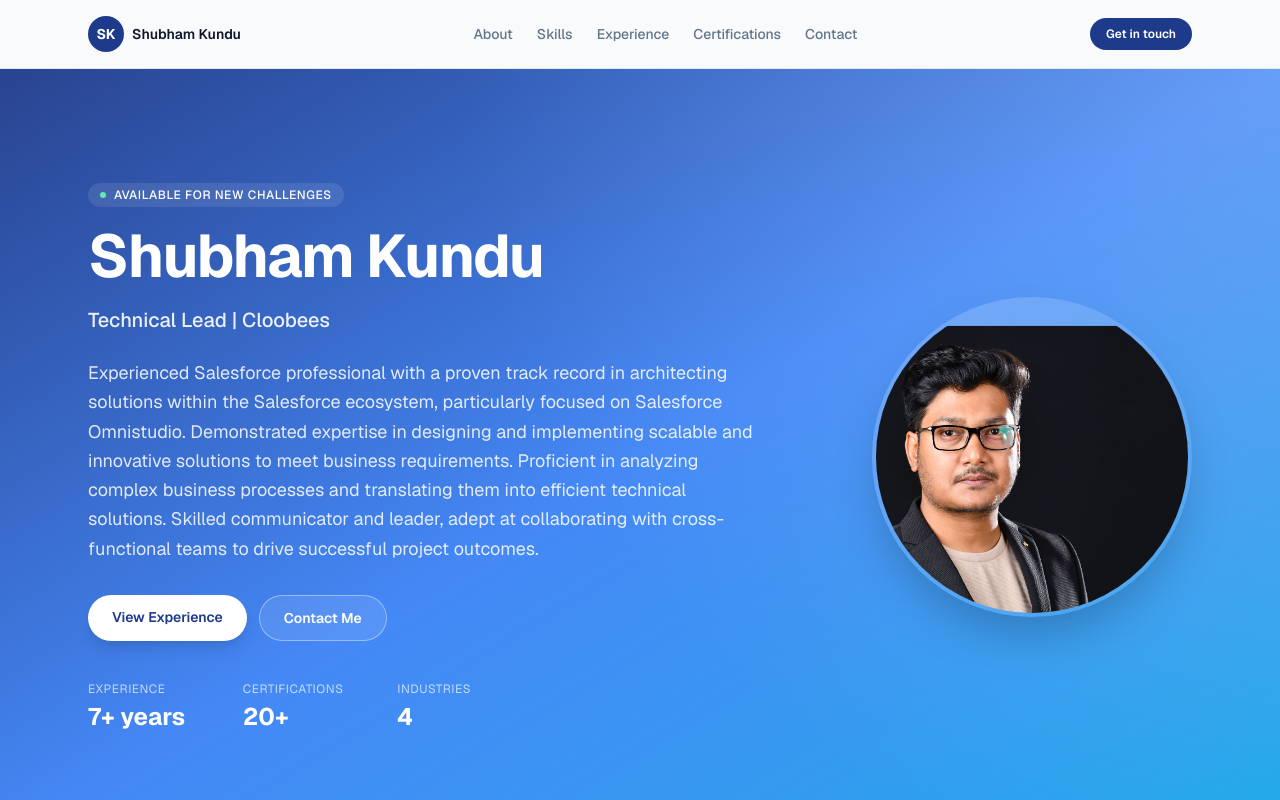
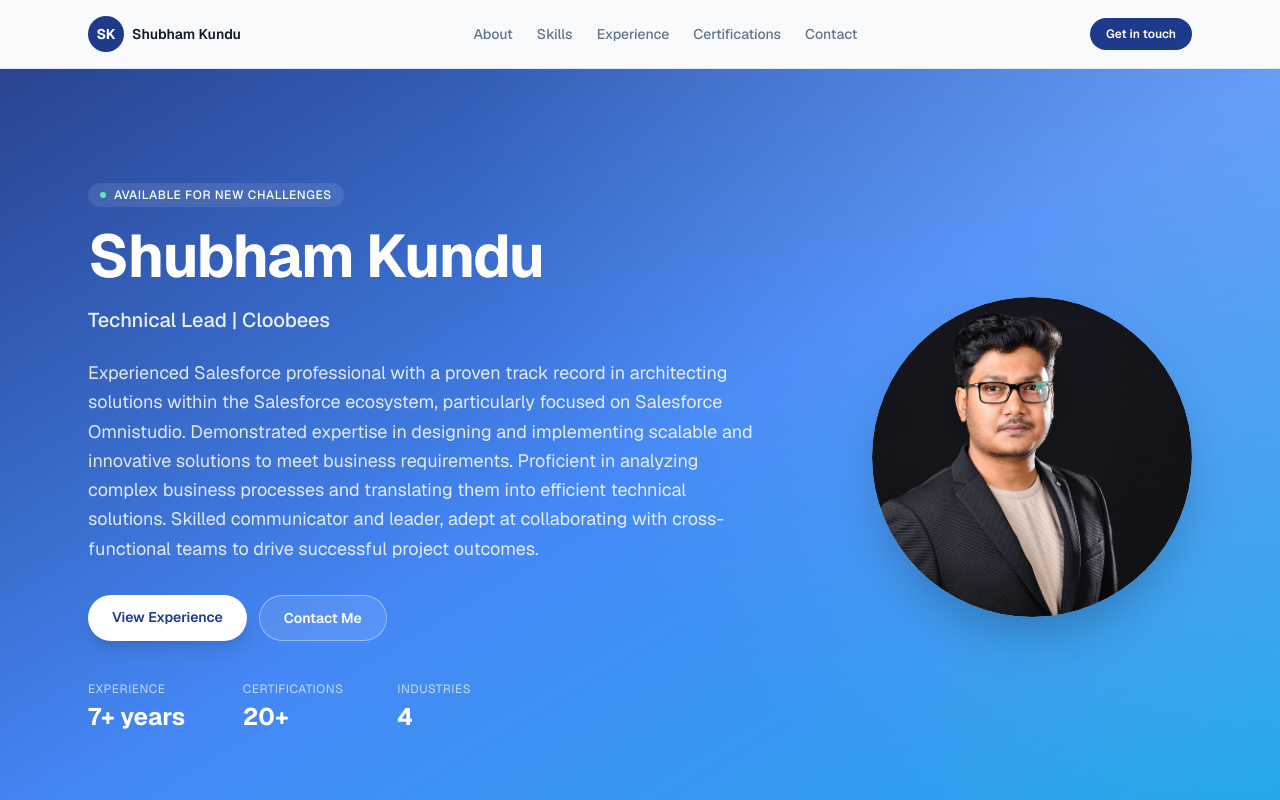
Before and after one commit to shubhamKsalesforce/portfolio, a Next.js app: page / in a window 1280 px wide. Shown: the top 800 px of the page. Built offline with nearby package versions, Linux system fonts and the light colour scheme.

Commit message:
Revert "Center face in Hero profile photo"
This reverts commit b1fb72184bb8025d13459b1f3ae63056f1a3bbd1.

```diff
--- a/src/components/Hero.tsx
+++ b/src/components/Hero.tsx
@@ -50,18 +50,15 @@ export default function Hero() {
           </div>
 
           <div className="hidden md:block">
-            <div className="relative h-64 w-64 rounded-full bg-gradient-to-br from-white/20 to-white/5 p-1 shadow-2xl backdrop-blur lg:h-80 lg:w-80">
-              <div className="relative h-full w-full overflow-hidden rounded-full">
-                <Image
-                  src="/profile.jpg"
-                  alt={profile.name}
-                  width={1999}
-                  height={1333}
-                  priority
-                  sizes="(min-width: 1024px) 36rem, 29rem"
-                  className="absolute left-1/2 top-1/2 h-auto w-[180%] max-w-none -translate-x-[60%] -translate-y-[35%]"
-                />
-              </div>
+            <div className="relative h-64 w-64 overflow-hidden rounded-full bg-gradient-to-br from-white/20 to-white/5 p-1 shadow-2xl backdrop-blur lg:h-80 lg:w-80">
+              <Image
+                src="/profile.jpg"
+                alt={profile.name}
+                fill
+                priority
+                sizes="(min-width: 1024px) 20rem, 16rem"
+                className="rounded-full object-cover object-[60%_25%]"
+              />
             </div>
           </div>
         </div>
```
